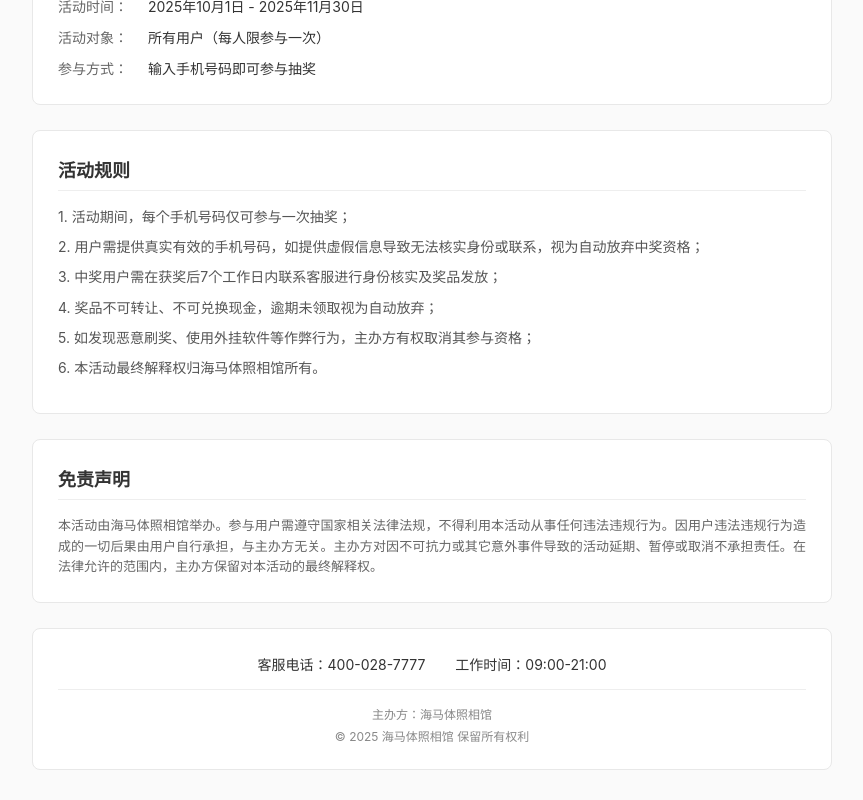
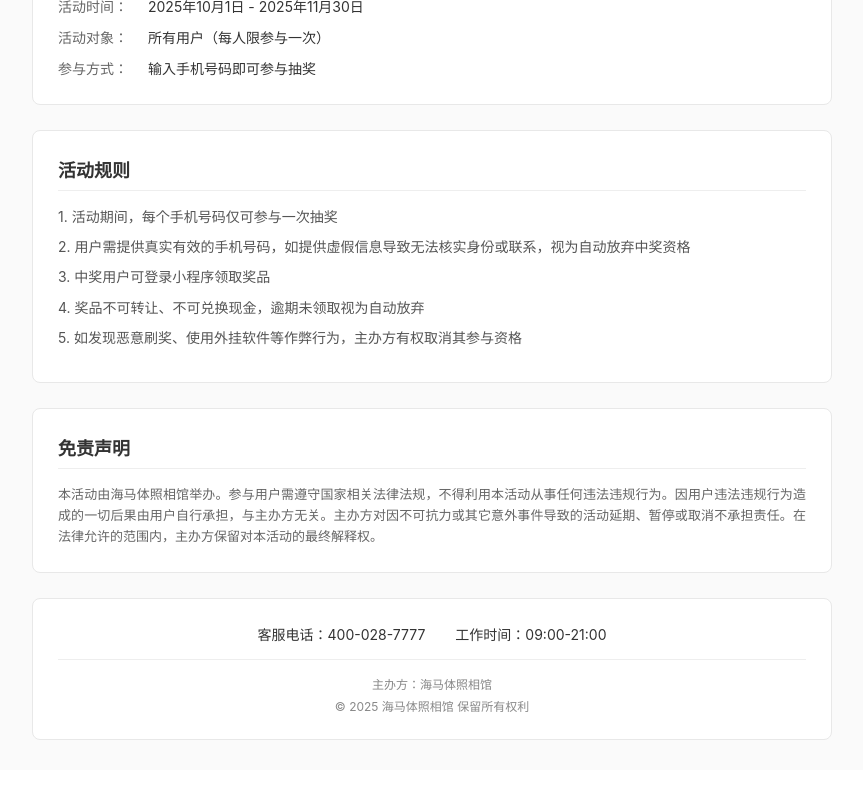
Before and after one commit to Sshrimp/CHOUJIANGMOCK, a React (Create React App) app: page / in a window 1280 px wide. Shown: the part 1412-2212 px from the top of the page, without its empty margins (208-1071 px from the left). After the commit the page ends 2182 px from the top, so only its background shows below. Built offline with nearby package versions, Linux system fonts and the light colour scheme.

Commit message:
Refine lottery rules text for clarity and conciseness in App component

```diff
--- a/src/App.tsx
+++ b/src/App.tsx
@@ -160,12 +160,11 @@ function App() {
         <div className="rules-section">
           <h3>活动规则</h3>
           <div className="rules-list">
-            <p>1. 活动期间，每个手机号码仅可参与一次抽奖；</p>
-            <p>2. 用户需提供真实有效的手机号码，如提供虚假信息导致无法核实身份或联系，视为自动放弃中奖资格；</p>
-            <p>3. 中奖用户需在获奖后7个工作日内联系客服进行身份核实及奖品发放；</p>
-            <p>4. 奖品不可转让、不可兑换现金，逾期未领取视为自动放弃；</p>
-            <p>5. 如发现恶意刷奖、使用外挂软件等作弊行为，主办方有权取消其参与资格；</p>
-            <p>6. 本活动最终解释权归海马体照相馆所有。</p>
+            <p>1. 活动期间，每个手机号码仅可参与一次抽奖</p>
+            <p>2. 用户需提供真实有效的手机号码，如提供虚假信息导致无法核实身份或联系，视为自动放弃中奖资格</p>
+            <p>3. 中奖用户可登录小程序领取奖品</p>
+            <p>4. 奖品不可转让、不可兑换现金，逾期未领取视为自动放弃</p>
+            <p>5. 如发现恶意刷奖、使用外挂软件等作弊行为，主办方有权取消其参与资格</p>
           </div>
         </div>
 
```
